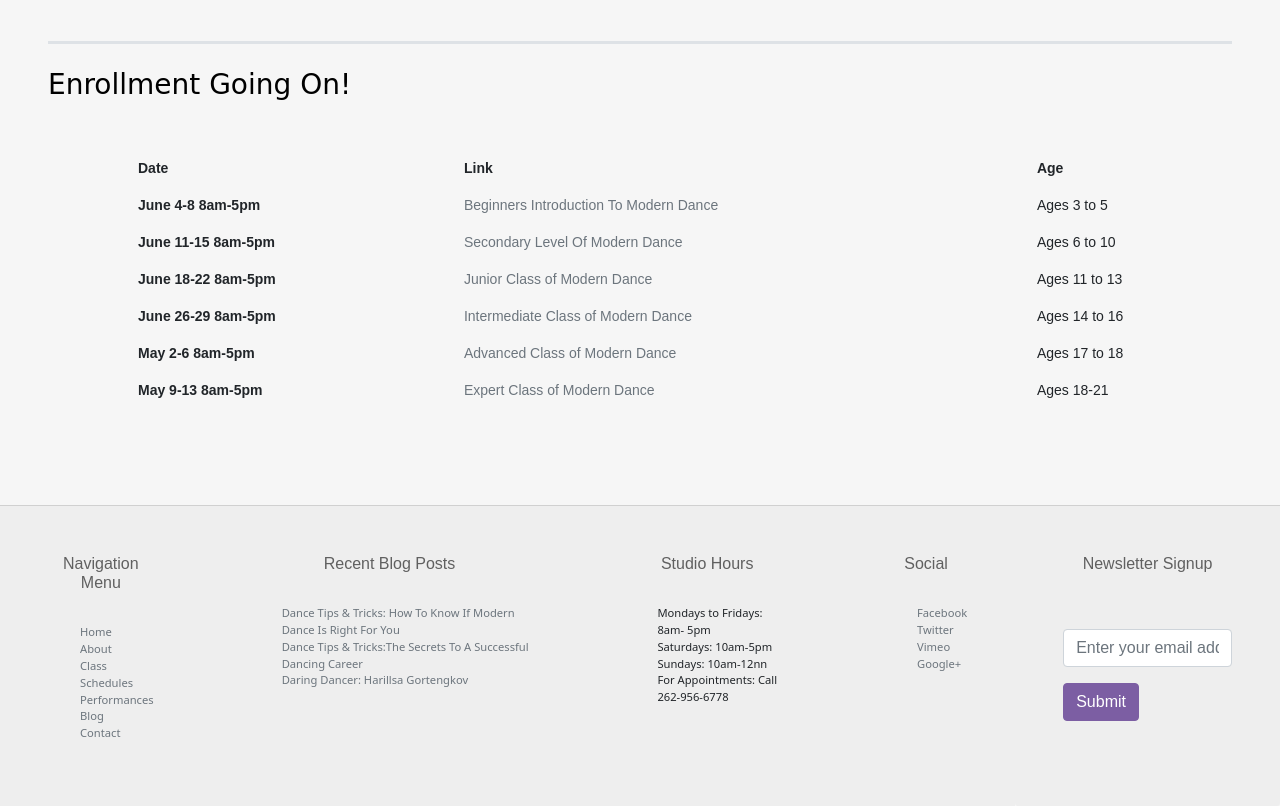
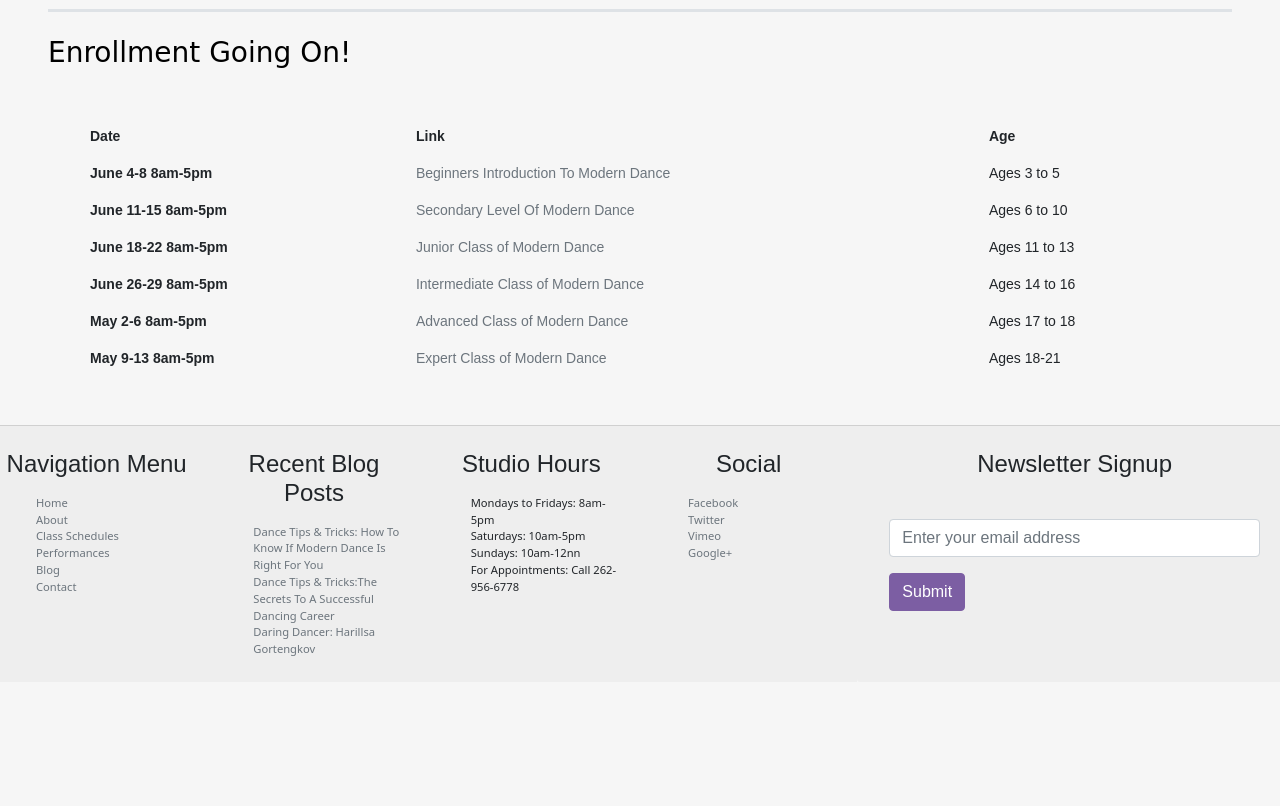
Before and after one commit to victoriapelaez/Proyecto-P4Bootstrap, a website: page src/index.html in a window 1280 px wide. Shown: the part 978-1784 px from the top of the page. After the commit the page ends 1660 px from the top, so only its background shows below. Drawn offline with nearby package versions, Linux system fonts and the light colour scheme; a web font is replaced by a local one.

Commit message:
pagina responsive

```diff
--- a/src/index.html
+++ b/src/index.html
@@ -16,17 +16,21 @@
 </head>
 
 <body class="bg-success w-100">
+	<!-- Contenedor para el header -->
 	<div class="container mw-100 p-0">
-		<nav class="navbar navbar-expand-lg navbar-dark bg-primary ">
+		<nav class="navbar navbar-expand-lg navbar-dark bg-primary">
+			<!-- logo header -->
 			<a href="index.html" id="logo" class="ms-5">
-				<img src="images/logo.png" alt="LOGO" class="img-fluid mt-3 mb-3 ms-5 ps-5">
+				<img src="images/logo.png" alt="LOGO" class="img-fluid ms-5">
 			</a>
+			<!-- contenedor boton hamburguesa responsive -->
 			<div class="container-fluid">
 				<button class="navbar-toggler" type="button" data-bs-toggle="collapse"
 					data-bs-target="#navbarTogglerDemo01" aria-controls="navbarTogglerDemo01" aria-expanded="false"
 					aria-label="Toggle navigation">
 					<span class="navbar-toggler-icon"></span>
 				</button>
+				<!-- contenedor para enlaces -->
 				<div class="collapse navbar-collapse" id="navbarTogglerDemo01">
 					<a class="navbar-brand" href="#"></a>
 					<ul class="navbar-nav me-auto mb-2 mb-lg-0" style="width: auto; margin: auto auto;">
@@ -54,10 +58,12 @@
 		</nav>
 	</div>
 
+	<!-- contenedor card -->
 	<div class="container w-55">
 		<div class="card m-5 bg-success border-0">
 			<div class="row g-0 justify-content-center">
 				<div class="col-xl-5 col-lg-12 col-md-12 col-sm-12">
+					<!-- contenedor card texto -->
 					<div class="card-body p-0">
 						<p class="h3 text-uppercase">Welcome to Neodance Studio</p>
 						<p class="m-0">
@@ -90,6 +96,7 @@
 						</p>
 					</div>
 				</div>
+				<!-- contenedor card imagen -->
 				<div class="col-xl-7" style="width: auto; margin: auto auto;">
 					<img src="images/jumping.jpg" alt="Img" class="img-thumbnail img-fluid shadow">
 				</div>
@@ -97,13 +104,14 @@
 		</div>
 	</div>
 
-
+	<!-- contenedor titulo -->
 	<div class="m-5 border-top border-3">
 		<h3 class="mt-4">Recent Performances<br><span class="badge bg-section mt-3">New Section</span></h3>
 	</div>
 
-
+	<!-- contenedor carrousel -->
 	<div class="container mt-5 pt-5">
+		<!-- contenedor barras inferiores carrousel -->
 		<div id="carouselWithCaptions" class="carousel slide" data-bs-ride="carousel">
 			<ol class="carousel-indicators">
 				<li data-bs-target="#carouselWithCaptions" data-bs-slide-to="0" class="active"></li>
@@ -112,6 +120,7 @@
 				<li data-bs-target="#carouselWithCaptions" data-bs-slide-to="3"></li>
 			</ol>
 			<div class="carousel-inner">
+				<!-- contenedores item-carrousel -->
 				<div class="carousel-item active">
 					<img src="images/video-swanLake.jpg" class="d-block w-100 img-fluid" alt="Slide 1">
 					<div class="carousel-caption d-none d-sm-block">
@@ -153,6 +162,8 @@
 				</div>
 
 			</div>
+
+			<!-- contenedor botones izquierda y derecha carrousel -->
 			<a class="carousel-control-prev" href="#carouselWithCaptions" role="button" data-bs-slide="prev">
 				<span class="carousel-control-prev-icon" aria-hidden="true"></span>
 				<span class="visually-hidden">Previous</span>
@@ -164,11 +175,14 @@
 		</div>
 	</div>
 
+	<!-- contenedor titulo -->
 	<div class="m-5 border-top border-3">
 		<h3 class="mt-4">Enrollment Going On!</h3>
 	</div>
+
+	<!-- contenedor tabla -->
 	<div class="container mb-5 small">
-		<table class="table table-borderless ms-5">
+		<table class="table table-borderless table-condensed table-hover table-responsive tabla mb-5">
 			<thead>
 				<tr>
 					<th scope="col">Date</th>
@@ -217,10 +231,13 @@
 		</table>
 	</div>
 
+	<!-- contenedor footer -->
+	<div class="container mw-100 p-0 mt-5">
 
-	<div class="container mw-100 p-0 col-xxl-12 d-flex justify-content-evenly">
-		<div class="card-footer p-5 mt-5">
-			<p class="h6 text-center">Navigation Menu</p>
+		<div class="row">
+		<!-- footer contenedor navigation menu -->
+		<div class="card-footer col-xxl-2 col-xl-2 col-lg-3 col-md-3 col-md-6 col-sm">
+			<h4 class="my-3 text-center">Navigation Menu</h4>
 			<ul class="footer-list">
 				<li class="list-unstyled">
 					<a href="index.html" class="text-muted text-decoration-none">Home</a>
@@ -242,8 +259,10 @@
 				</li>
 			</ul>
 		</div>
-		<div class="card-footer p-5 mt-5">
-			<p class="h6 text-center">Recent Blog Posts</p>
+
+		<!-- footer contenedor recent blog posts -->
+		<div class="card-footer col-xxl-2 col-xl-2 col-lg-3 col-md col-md-6 col-sm-12">
+			<h4 class="my-3 text-center">Recent Blog Posts</h4>
 			<ul class="footer-list">
 				<li class="list-unstyled">
 					<a href="blog.html" class="text-muted text-decoration-none">Dance Tips &amp; Tricks: How To Know
@@ -262,8 +281,10 @@
 				</li>
 			</ul>
 		</div>
-		<div class="card-footer p-5 mt-5">
-			<p class="h6 text-center">Studio Hours</p>
+
+		<!-- footer contenedor studio hours -->
+		<div class="card-footer col-xxl-2 col-xl-2 col-lg-3 col-md-3 col-md-6 col-sm-12">
+			<h4 class="my-3 text-center">Studio Hours</h4>
 			<ul class="footer-list">
 				<li class="list-unstyled">
 					Mondays to Fridays: 8am- 5pm
@@ -279,8 +300,10 @@
 				</li>
 			</ul>
 		</div>
-		<div class="card-footer p-5 mt-5">
-			<p class="h6 text-center">Social</p>
+
+		<!-- footer contenedor social -->
+		<div class="card-footer col-xxl-2 col-xl-2 col-lg-3 col-md-3 col-md-6 col-sm-12">
+			<h4 class="my-3 text-center">Social</h4>
 			<ul class="footer-list">
 				<li class="list-unstyled">
 					<a href="http://freewebsitetemplates.com/go/facebook/" target="_blank"
@@ -300,9 +323,11 @@
 				</li>
 			</ul>
 		</div>
-		<div class="card-footer p-5 mt-5">
-			<p class="h6 text-center">Newsletter Signup</p>
-			<form action="index.html" method="post" id="newsletter">
+
+		<!-- footer contenedor navigation newsletter -->
+		<div class="card-footer col-xxl-4 col-xl-4 col-lg-12 col-md-12 col-md-12 col-sm-12">
+			<h4 class="my-3 text-center">Newsletter Signup</h4>
+			<form action="index.html" method="post" id="newsletter" class="mx-3">
 				<div class="mb-3">
 					<label for="exampleInputEmail1" class="form-label"></label>
 					<input type="email" class="form-control" id="exampleInputEmail1" aria-describedby="emailHelp"
@@ -314,6 +339,7 @@
 			</form>
 		</div>
 	</div>
+	</div>
 
 
 	<!-- Bootstrap Bundle with Popper -->
```
Lines whose indentation alone changed are shown as unchanged.
